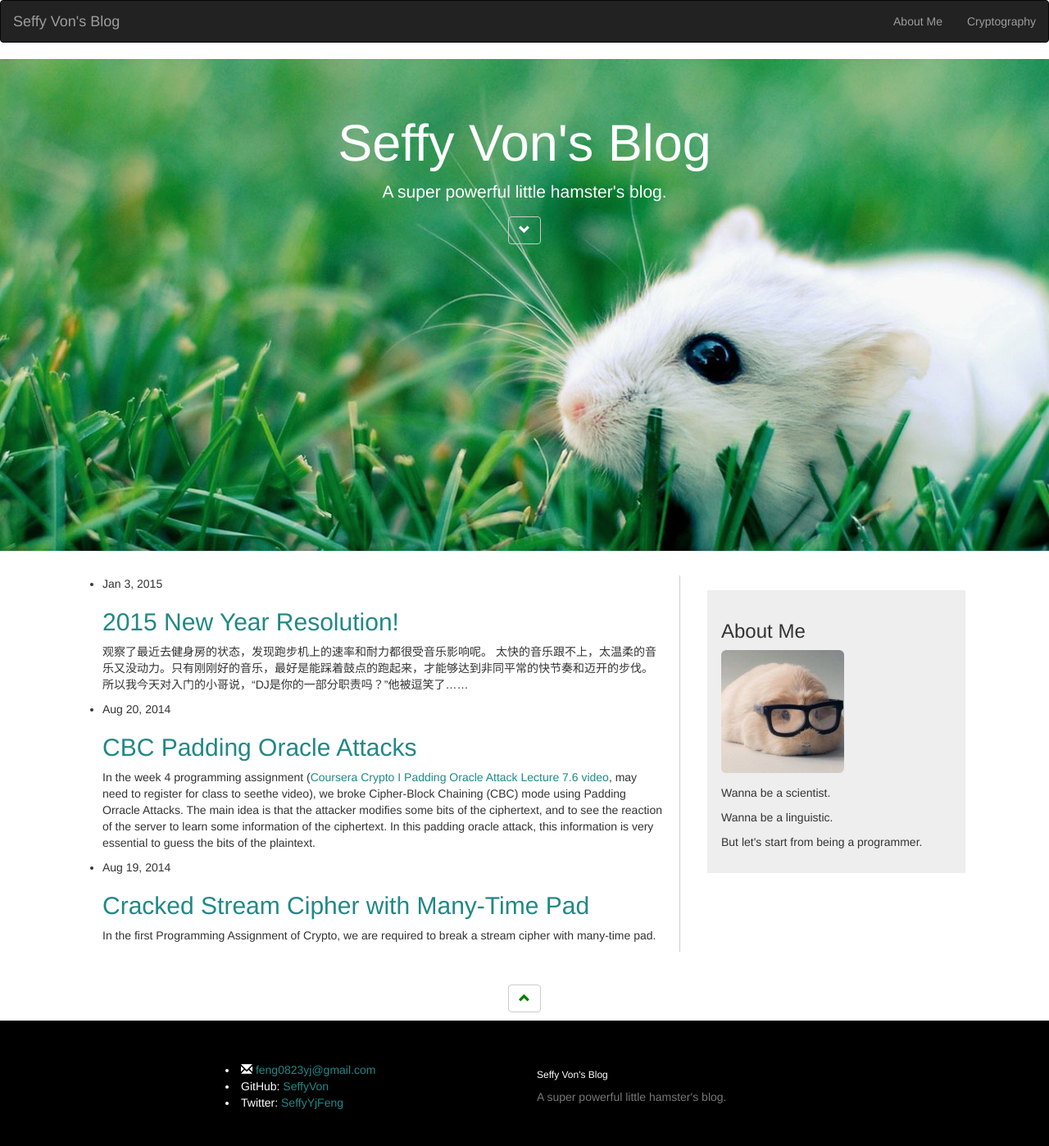
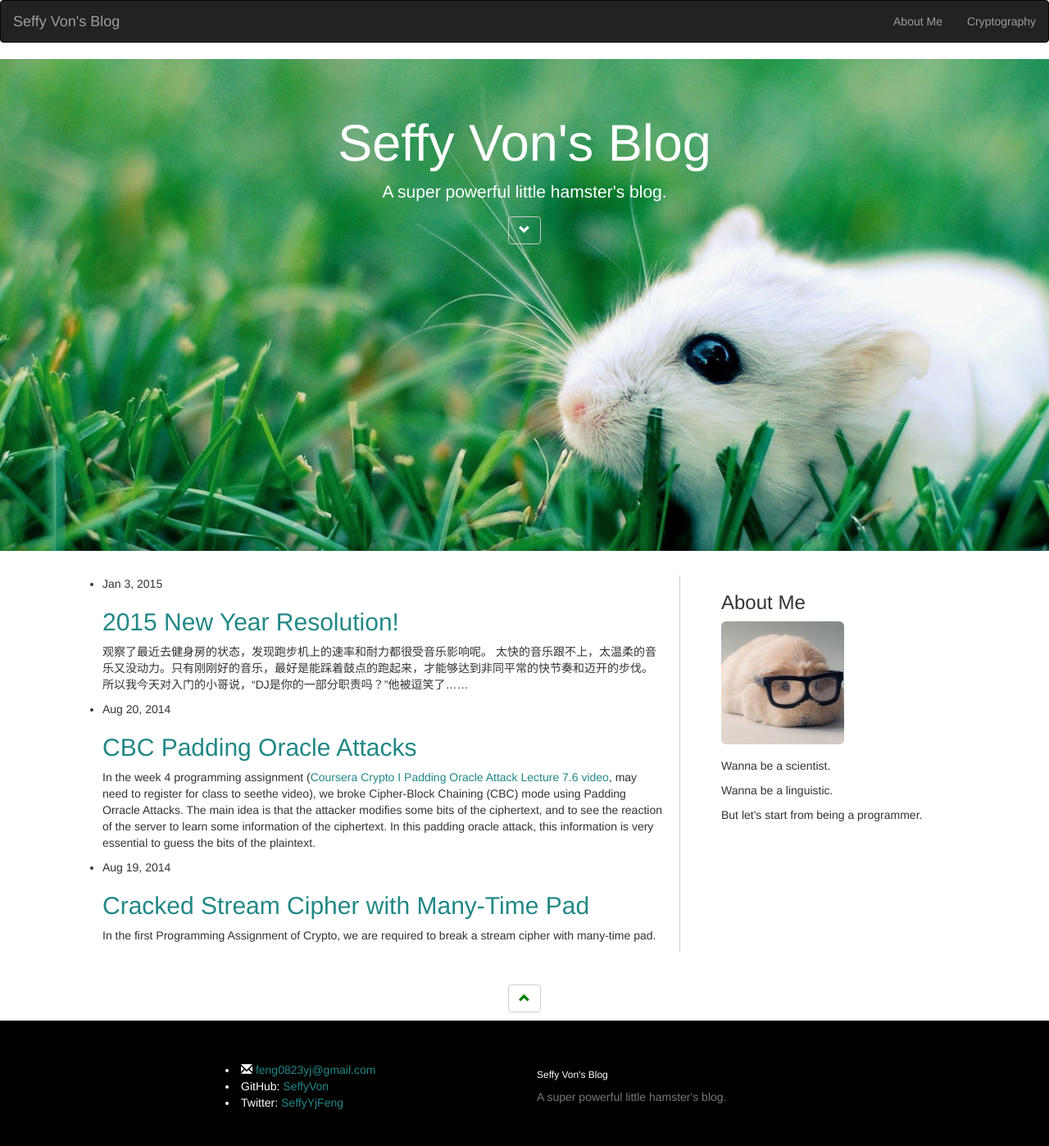
Before and after one commit to SeffyVon/SeffyVon.github.io, a Jekyll site: the page built from index.html, in a window 1280 px wide. Shown: the whole page at 82% size. Built offline with Jekyll 4.4.1, drawn with Linux system fonts in a browser that asks for light colours; nearby versions of some CDN libraries.

Commit message:
style update

```diff
--- a/css/custom.css
+++ b/css/custom.css
@@ -47,7 +47,6 @@ footer{
 .sidebar-module-inset
 {
 	display:block;
-	background-color:#EEEEEE;
-	margin: 5%;
-	padding:5%;
+	margin-left: 5%;
+	padding-left:5%;
 }
```
Also changed, not shown: _layouts/post.html (+5 -4 lines).
